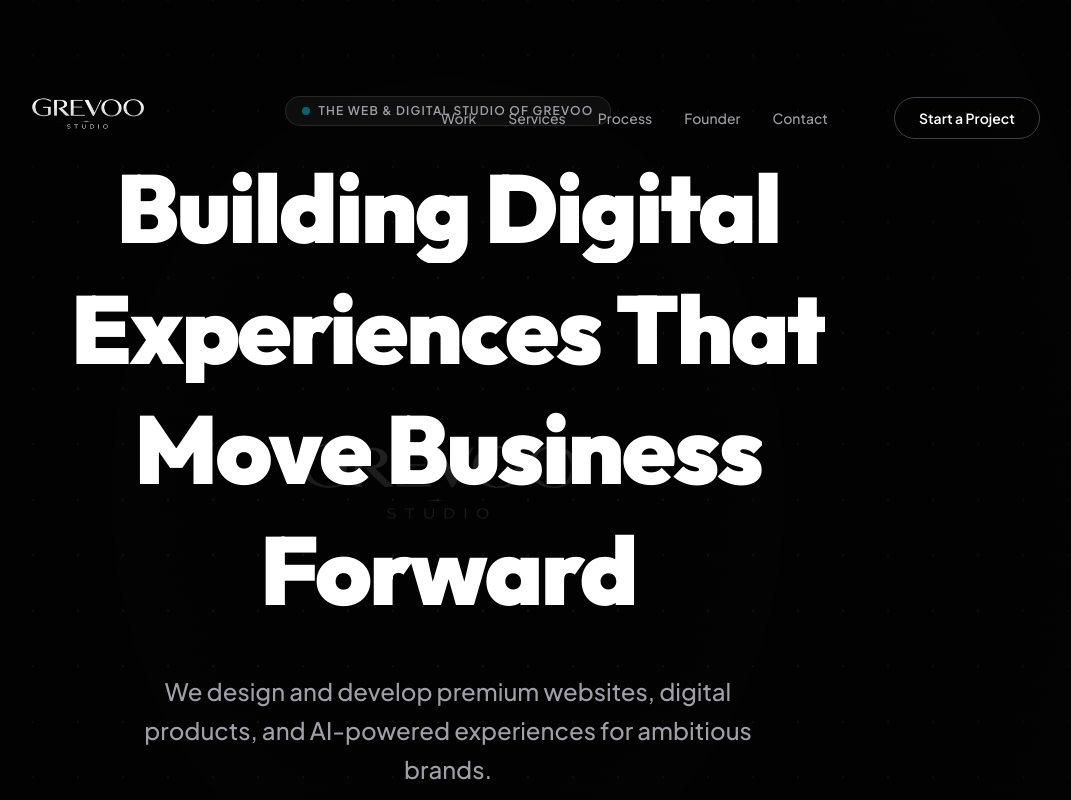
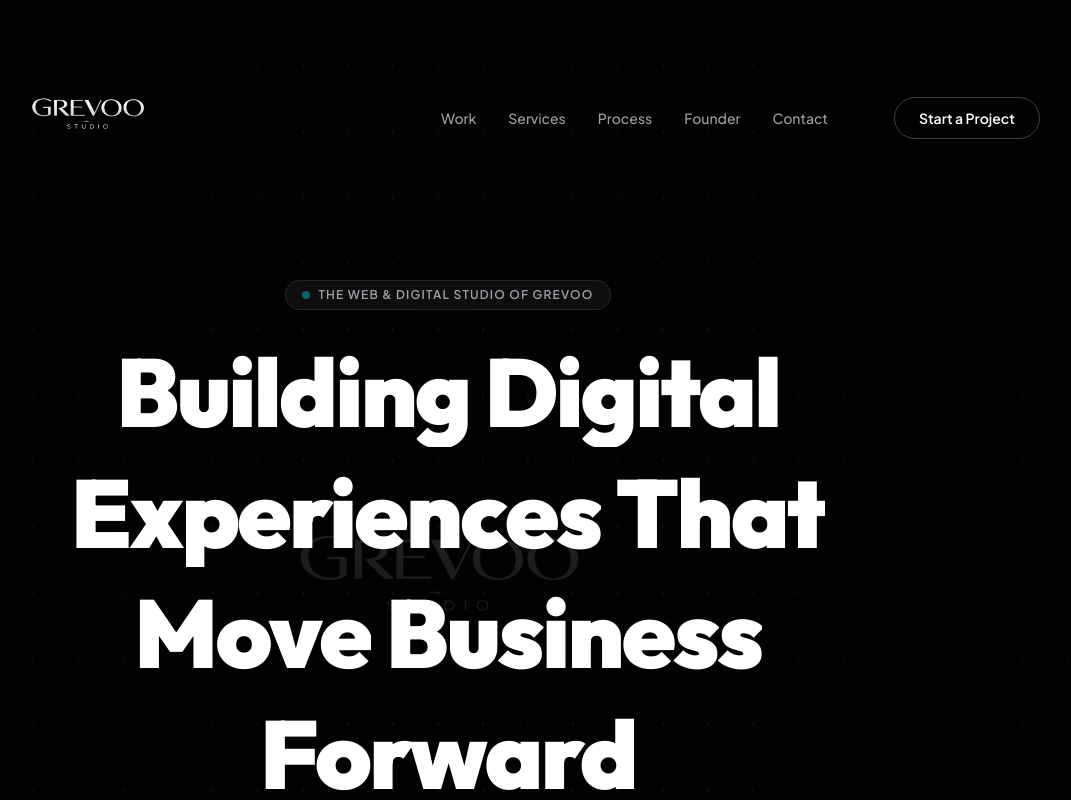
Before and after one commit to Saman-Sunasara/Grevoo-studio, a Next.js app: page / in a window 1280 px wide. Shown: the top 800 px of the page, without its empty margins (192-1263 px from the left). Built offline with nearby package versions, Linux system fonts and the light colour scheme.

Commit message:
layout: adjust hero top padding to prevent navbar overlapping content

```diff
--- a/src/components/Hero.tsx
+++ b/src/components/Hero.tsx
@@ -159,7 +159,7 @@
   return (
     <section
       ref={containerRef}
-      className="relative min-h-screen w-full bg-[#030303] flex flex-col justify-center items-center overflow-hidden px-6 md:px-12 py-24 select-none"
+      className="relative min-h-screen w-full bg-[#030303] flex flex-col justify-center items-center overflow-hidden px-6 md:px-12 pt-[160px] pb-16 md:pt-[280px] md:pb-24 select-none"
     >
       {/* Background Interactive Canvas */}
       <canvas
```
